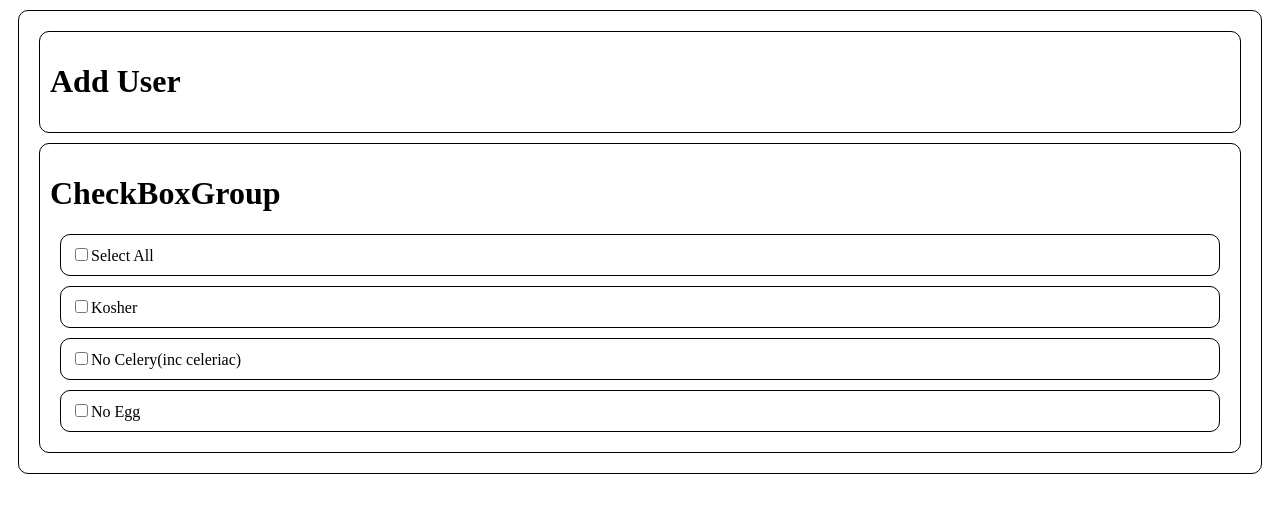
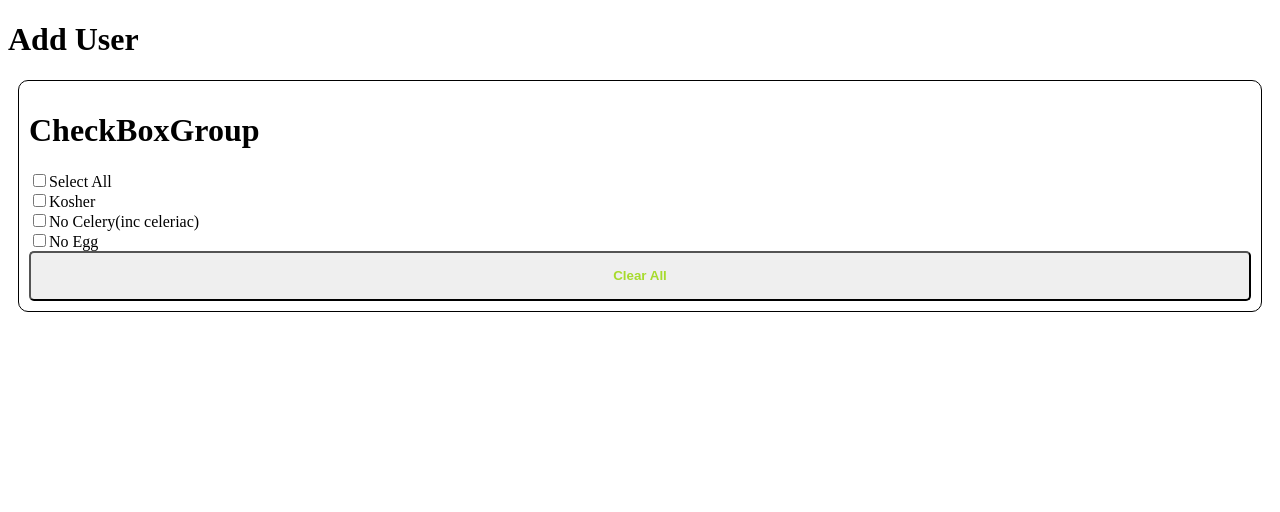
Before and after one commit to guanfei24/my-react-app, a React (Create React App) app: page / in a window 1280 px wide. Shown: the top 512 px of the page. Built offline with nearby package versions, Linux system fonts and the light colour scheme.

Commit message:
add clear button

```diff
--- a/src/Day5/CheckBoxGroup.jsx
+++ b/src/Day5/CheckBoxGroup.jsx
@@ -26,7 +26,6 @@ function CheckBoxGroup() {
   };
   const handleNoEgg = (e) => {
     setNoEgg(e.target.checked);
-
   };
   useEffect(() => {
     if (kosher && noCelery && noEgg) {
@@ -35,13 +34,48 @@ function CheckBoxGroup() {
       setSelectAll(false);
     }
   }, [kosher, noCelery, noEgg]);
+  const clearAll = () => {
+    setSelectAll(false);
+    setKosher(false);
+    setNoCelery(false);
+    setNoEgg(false);
+  };
   return (
+    <div className="divCheckBoxGroup">
+      <h1>CheckBoxGroup</h1>
       <div>
-            <h1>CheckBoxGroup</h1>
-            <div><label><input type="checkbox" checked={selectAll} onChange={handleSelectAll} />Select All</label></div>
-            <div><label><input type="checkbox" checked={kosher} onChange={handleKosher} />Kosher</label></div>
-            <div><label><input type="checkbox" checked={noCelery} onChange={handleNoCelery} />No Celery(inc celeriac)</label></div>
-            <div><label><input type="checkbox" checked={noEgg} onChange={handleNoEgg} />No Egg</label></div>
+        <label>
+          <input
+            type="checkbox"
+            checked={selectAll}
+            onChange={handleSelectAll}
+          />
+          Select All
+        </label>
+      </div>
+      <div>
+        <label>
+          <input type="checkbox" checked={kosher} onChange={handleKosher} />
+          Kosher
+        </label>
+      </div>
+      <div>
+        <label>
+          <input type="checkbox" checked={noCelery} onChange={handleNoCelery} />
+          No Celery(inc celeriac)
+        </label>
+      </div>
+      <div>
+        <label>
+          <input type="checkbox" checked={noEgg} onChange={handleNoEgg} />
+          No Egg
+        </label>
+      </div>
+      <div>
+        <button type="button" onClick={clearAll} className="btnClearAll">
+          Clear All
+        </button>
+      </div>
     </div>
   );
 }
--- a/src/Day5/style.css
+++ b/src/Day5/style.css
@@ -1,6 +1,14 @@
-div{
-    border: 1px solid black;
-    padding: 10px;
-    border-radius: 10px;
-    margin: 10px;
+.divCheckBoxGroup {
+  border: 1px solid black;
+  padding: 10px;
+  border-radius: 10px;
+  margin: 10px;
 }
+.btnClearAll {
+  color: rgb(167, 219, 45);
+  font-weight: bold;
+  border-radius: 5px;
+  width: 100%;
+  height: 50px;
+  padding: 0;
+}
```
Also changed, not shown: .codesandbox/tasks.json. Lines whose indentation alone changed are shown as unchanged.
